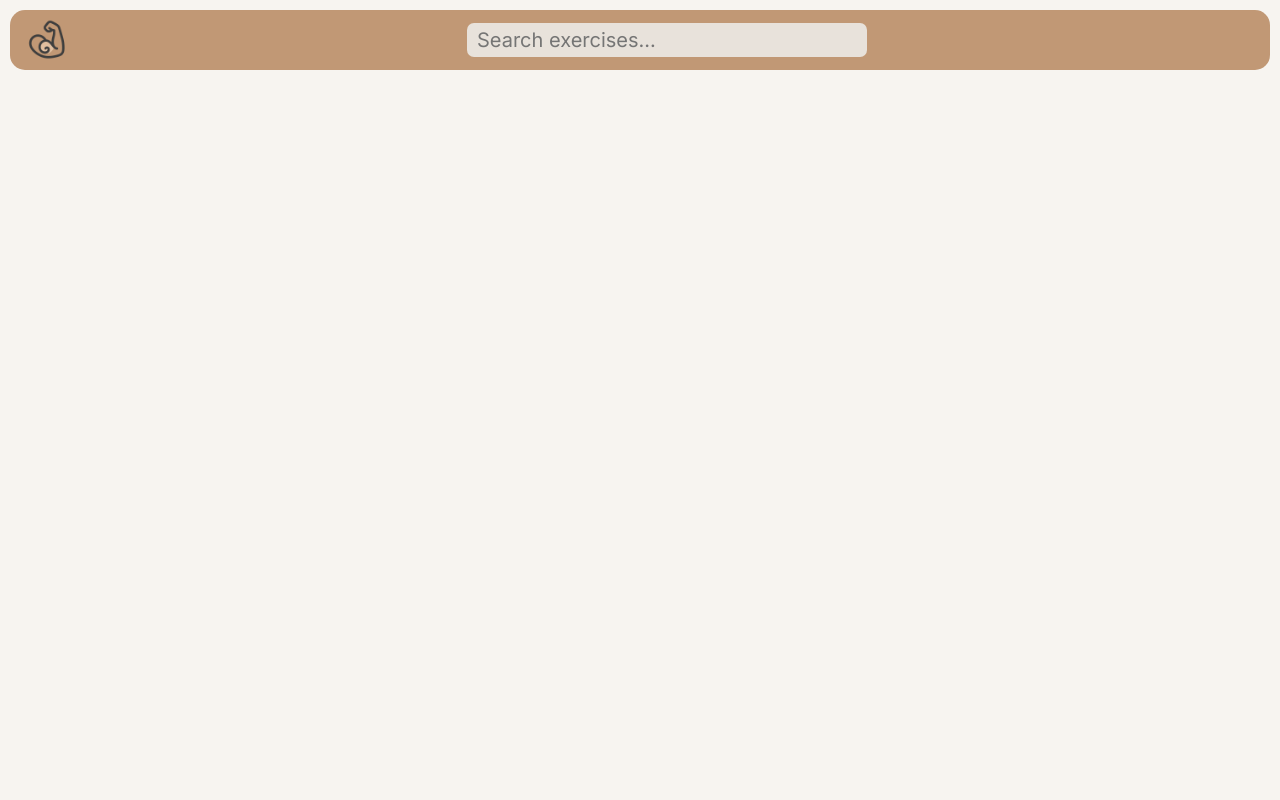
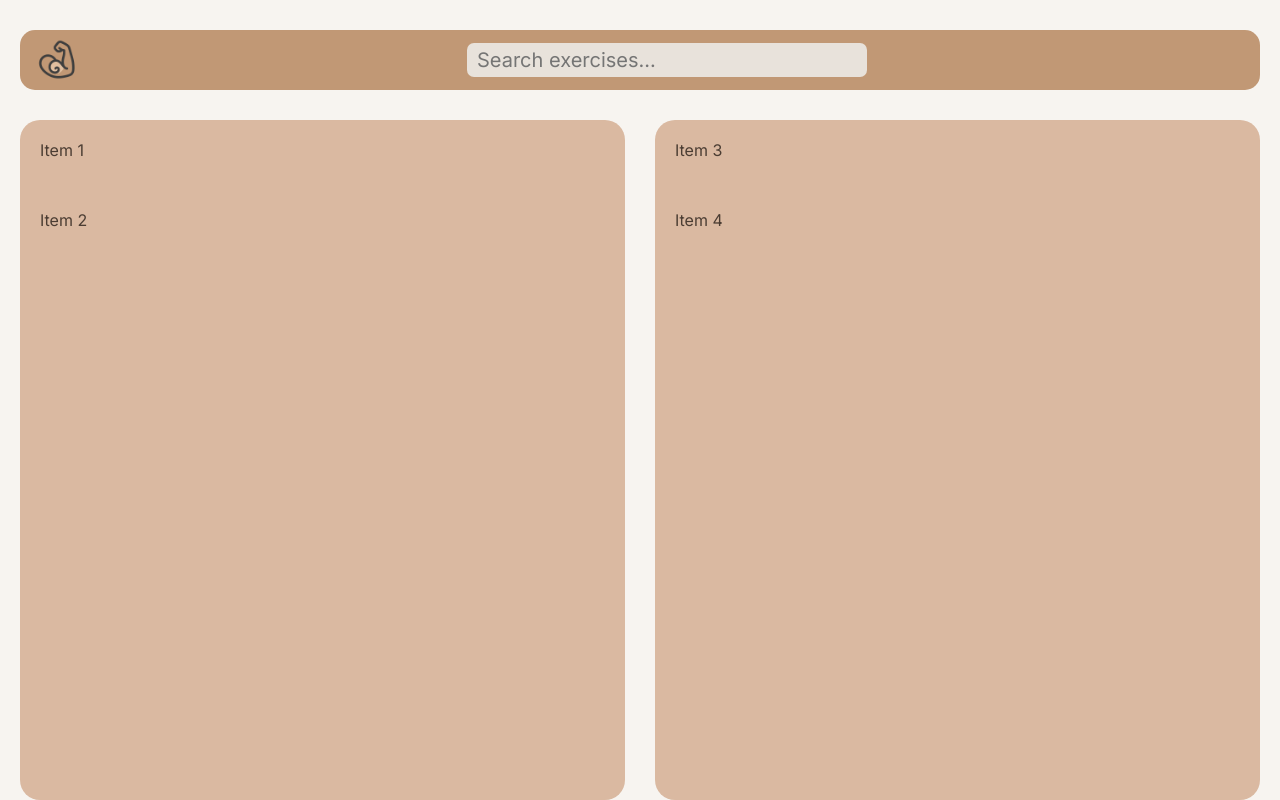
Before and after one commit to JuanTorres93/useFitness, a React (Create React App) app: page / in a window 1280 px wide. Built offline with nearby package versions, Linux system fonts and the light colour scheme.

Commit message:
Box component and main layout

```diff
--- a/src/components/App.js
+++ b/src/components/App.js
@@ -1,3 +1,4 @@
+import Box from "./Box";
 import NavBar from "./NavBar";
 
 function App() {
@@ -5,13 +6,20 @@ function App() {
     <div className="main-layout">
       <NavBar />
       {/* Main */}
-      {/* == Box List */}
+      <Box className="box--left">
+        <span>Item 1</span>
+        <span>Item 2</span>
+      </Box>
       {/* ==== Exercise Item */}
       {/* == Box Content */}
       {/* ==== Stats */}
       {/* ==== (OR) Exercise Details */}
       {/* ==== (OR) Fav Exercises List */}
       {/* ====== Exercise Item */}
+      <Box className="box--right">
+        <span>Item 3</span>
+        <span>Item 4</span>
+      </Box>
     </div>
   );
 }
--- /dev/null
+++ b/src/components/Box.js
@@ -0,0 +1,5 @@
+function Box({ className, children }) {
+  return <div className={`box ${className}`}>{children}</div>;
+}
+
+export default Box;
--- a/src/css/style.css
+++ b/src/css/style.css
@@ -18,7 +18,11 @@ html {
 body {
   box-sizing: border-box;
   font-size: 1.6rem;
-  padding: 1rem 1rem;
+}
+
+body {
+  box-sizing: border-box;
+  font-size: 1.6rem;
   background-color: #f7f4f0;
   color: #4b3d33;
   font-family: "Inter", sans-serif;
@@ -51,8 +55,44 @@ button:focus {
   outline: none;
 }
 
+::selection {
+  background-color: #a0b1d6;
+  color: #4b3d33;
+}
+
+.main-layout {
+  display: grid;
+  grid-template-columns: [start-left-space] 2rem [start-content start-left-box start-navbar end-left-space] 1fr [start-center-space end-left-box] 3rem [start-right-box end-center-space] 1fr [start-right-space end-content end-right-box end-navbar] 2rem [end-right-space];
+  grid-template-rows: [start-top-space] 3rem [start-navbar end-top-space] 6rem [start-content-spacing end-navbar] 3rem [start-content end-content-spacing] 85vh [start-bottom-box end-content end-bottom-box] 1fr [end-bottom-space];
+}
 .main-layout .navbar {
-  height: 6rem;
+  grid-row: start-navbar/end-navbar;
+  grid-column: start-navbar/end-navbar;
+}
+.main-layout .box {
+  grid-row: start-content/end-content;
+  justify-self: stretch;
+}
+.main-layout .box--left {
+  grid-column: start-left-box/end-left-box;
+}
+.main-layout .box--right {
+  grid-column: start-right-box/end-right-box;
+}
+
+.box {
+  display: flex;
+  flex-direction: column;
+  overflow-x: hidden;
+  overflow-y: scroll;
+  background-color: #dab9a1;
+  border-radius: 2rem;
+}
+.box > * {
+  padding: 2rem;
+}
+.box > :not(:last-child) {
+  margin-bottom: 1rem;
 }
 
 .navbar {
--- a/src/sass/base/_base.scss
+++ b/src/sass/base/_base.scss
@@ -0,0 +1,45 @@
+// TODO update sass creation script.
+// Also add necessary placeholder variables for sass not to break
+@use "../abstracts/variables" as *;
+
+body {
+  box-sizing: border-box;
+  font-size: 1.6rem;
+
+  background-color: $neutral-bg;
+  color: $neutral-text;
+  font-family: "Inter", sans-serif;
+  font-optical-sizing: auto;
+  font-weight: 400;
+  font-style: normal;
+}
+
+button,
+input,
+textarea {
+  font-family: inherit;
+  font-size: inherit;
+  font-weight: inherit;
+  font-style: inherit;
+  color: inherit;
+  border: none;
+}
+
+input,
+textarea {
+  background-color: $neutral-surface;
+  outline: none;
+}
+
+button {
+  cursor: pointer;
+
+  &:focus {
+    outline: none;
+  }
+}
+
+::selection {
+  background-color: $color-secondary-light;
+  color: $neutral-text;
+}
--- a/src/sass/base/_reset.scss
+++ b/src/sass/base/_reset.scss
@@ -24,37 +24,4 @@ html {
 body {
   box-sizing: border-box;
   font-size: 1.6rem;
-  padding: 1rem 1rem;
-
-  background-color: $neutral-bg;
-  color: $neutral-text;
-  font-family: "Inter", sans-serif;
-  font-optical-sizing: auto;
-  font-weight: 400;
-  font-style: normal;
 }
-
-button,
-input,
-textarea {
-  font-family: inherit;
-  font-size: inherit;
-  font-weight: inherit;
-  font-style: inherit;
-  color: inherit;
-  border: none;
-}
-
-input,
-textarea {
-  background-color: $neutral-surface;
-  outline: none;
-}
-
-button {
-  cursor: pointer;
-
-  &:focus {
-    outline: none;
-  }
-}
--- /dev/null
+++ b/src/sass/components/_box.scss
@@ -0,0 +1,21 @@
+@use "../abstracts/variables" as *;
+
+.box {
+  display: flex;
+  flex-direction: column;
+
+  overflow-x: hidden;
+  overflow-y: scroll;
+  background-color: $color-primary-light;
+
+  border-radius: 2rem;
+
+  & > * {
+    padding: 2rem;
+  }
+
+  // Select every child but last one
+  & > :not(:last-child) {
+    margin-bottom: 1rem;
+  }
+}
--- a/src/sass/layout/_main-layout.scss
+++ b/src/sass/layout/_main-layout.scss
@@ -1,5 +1,48 @@
 .main-layout {
+  display: grid;
+  $side-space: 2rem;
+  grid-template-columns:
+    [start-left-space]
+    $side-space
+    [start-content start-left-box start-navbar end-left-space]
+    // TODO give a maximum value
+    1fr
+    [start-center-space end-left-box]
+    3rem
+    [start-right-box end-center-space]
+    // TODO give a maximum value
+    1fr
+    [start-right-space end-content end-right-box end-navbar]
+    $side-space
+    [end-right-space];
+  grid-template-rows:
+    [start-top-space]
+    3rem
+    [start-navbar end-top-space]
+    6rem
+    [start-content-spacing end-navbar]
+    3rem
+    [start-content end-content-spacing]
+    85vh
+    [start-bottom-box end-content end-bottom-box]
+    1fr
+    [end-bottom-space];
+
   .navbar {
-    height: 6rem;
+    grid-row: start-navbar / end-navbar;
+    grid-column: start-navbar / end-navbar;
+  }
+
+  .box {
+    grid-row: start-content / end-content;
+    justify-self: stretch;
+
+    &--left {
+      grid-column: start-left-box / end-left-box;
+    }
+
+    &--right {
+      grid-column: start-right-box / end-right-box;
+    }
   }
 }
--- a/src/sass/main.scss
+++ b/src/sass/main.scss
@@ -12,7 +12,7 @@
 @use "layout/main-layout";
 
 // Components
-@use "components/buttons";
+@use "components/box";
 @use "components/navbar";
 
 // Pages
```
Also changed, not shown: src/sass/components/_buttons.scss (deleted).
